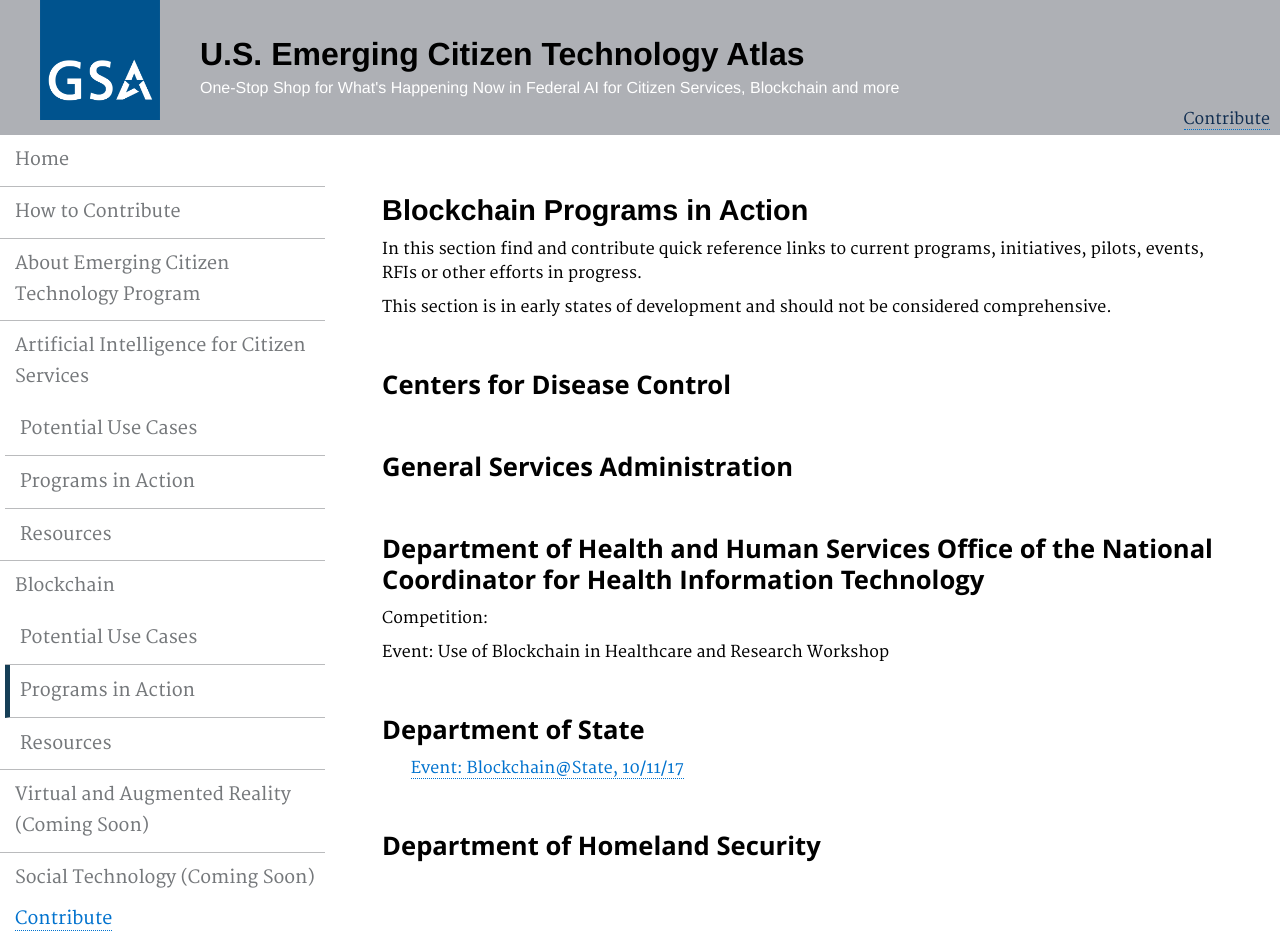
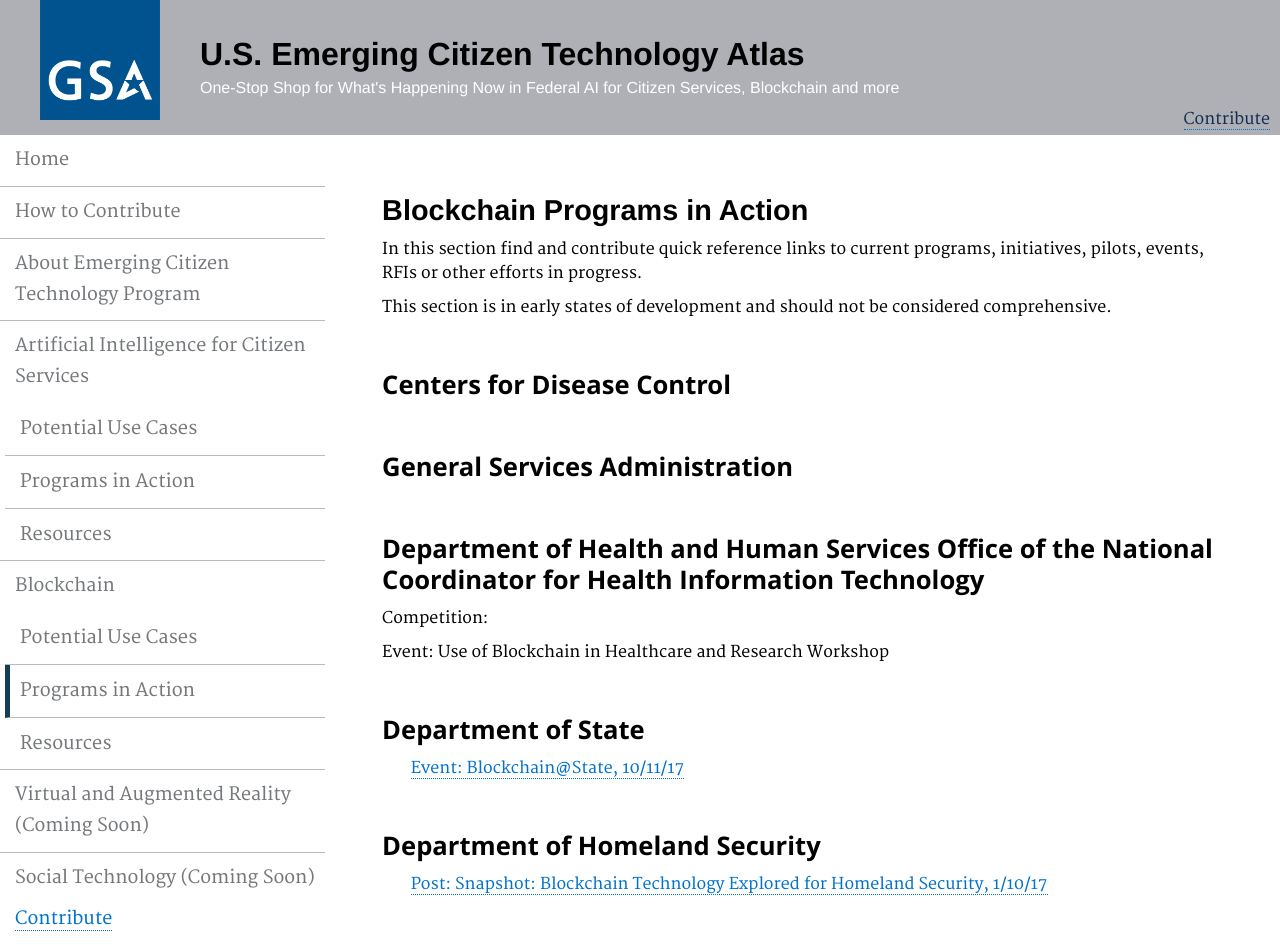
Before and after one commit to GSA/emerging-technology-atlas, a Jekyll site: the page built from pages/blockchain-programs.md, in a window 1280 px wide. Built offline with Jekyll 4.4.1, drawn with Linux system fonts in a browser that asks for light colours.

Commit message:
Update blockchain-programs.md

```diff
--- a/pages/blockchain-programs.md
+++ b/pages/blockchain-programs.md
@@ -24,3 +24,4 @@ description: ""
 <p>&nbsp;&nbsp;&nbsp;&nbsp;&nbsp;&nbsp; <a href="https://www.eventbrite.com/e/blockchainstate-distributed-ledger-technologies-for-diplomacy-and-development-tickets-37669091266">Event: Blockchain@State, 10/11/17</a></p>
 
 ### Department of Homeland Security
+<p>&nbsp;&nbsp;&nbsp;&nbsp;&nbsp;&nbsp; <a href="https://www.dhs.gov/science-and-technology/news/2017/01/10/snapshot-blockchain-technology-explored-homeland-security">Post: Snapshot: Blockchain Technology Explored for Homeland Security, 1/10/17</a></p>
```
